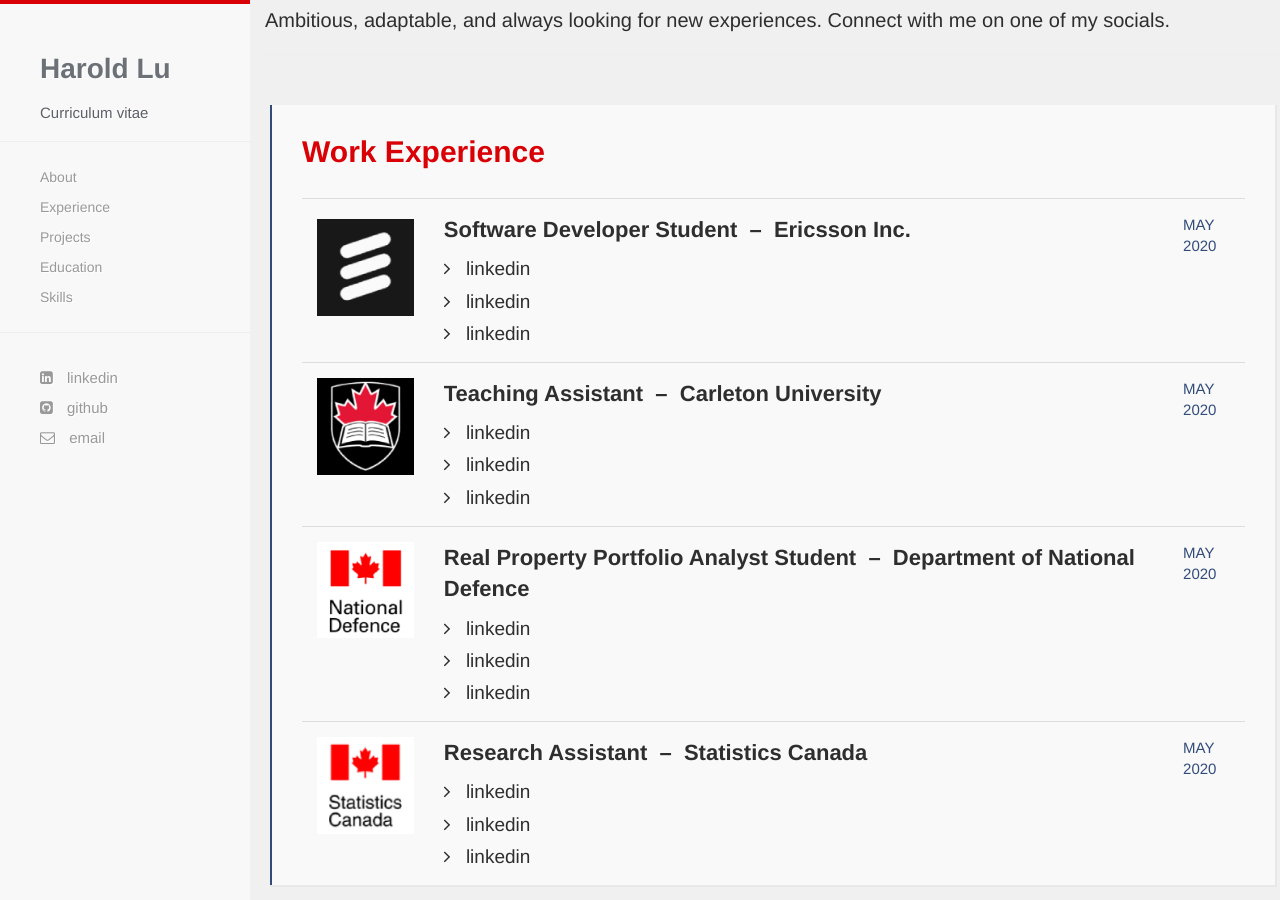
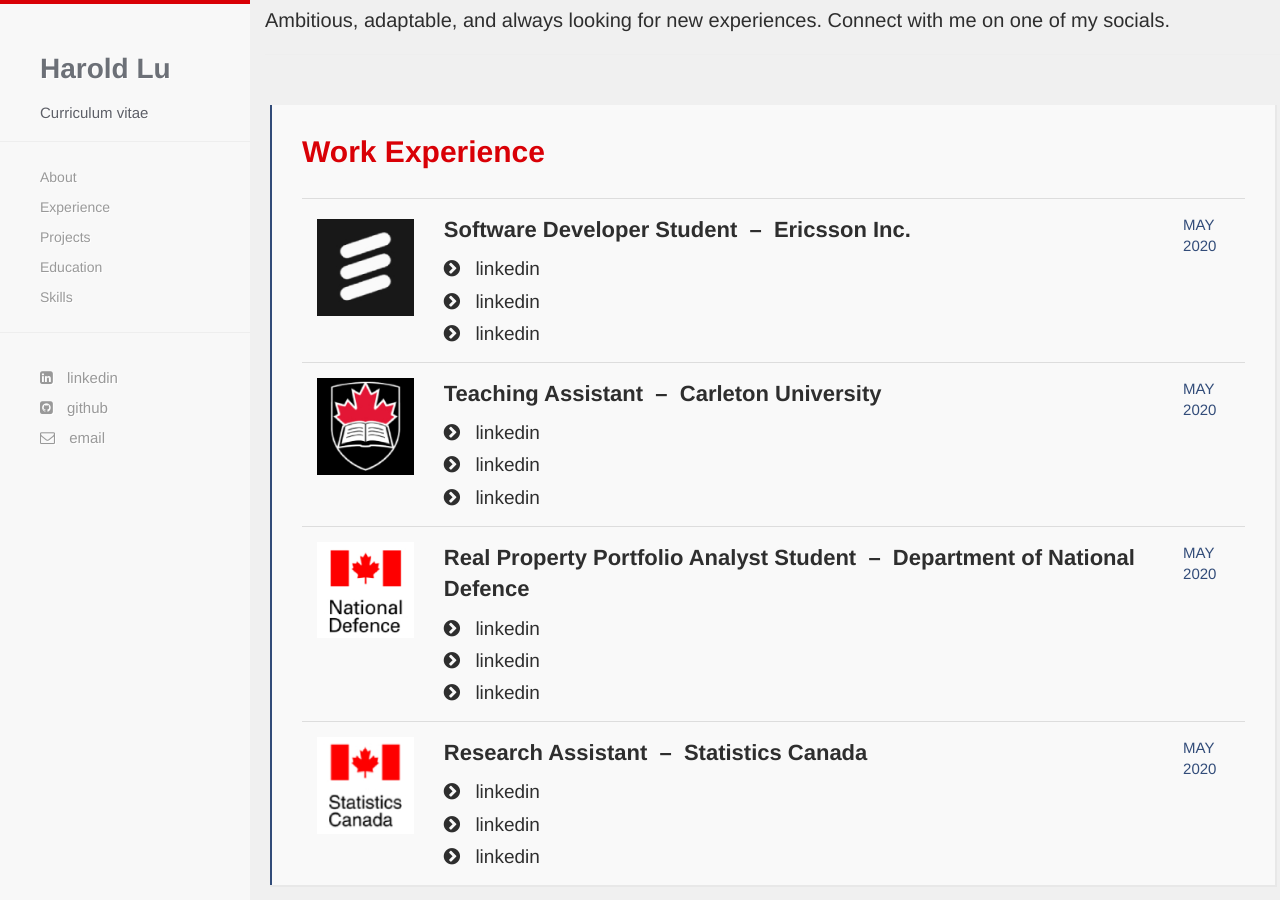
Before and after one commit to harold-lu/harold-lu.github.io, a Jekyll site: the page built from index.html, in a window 1280 px wide and 900 px high, scrolled down 896 px. Built offline with Jekyll 4.4.1, drawn with Linux system fonts in a browser that asks for light colours; nearby versions of some CDN libraries; some web fonts are replaced.

Commit message:
table update

```diff
--- a/index.html
+++ b/index.html
@@ -35,9 +35,9 @@
               <p style="color:#2e2e2e;font-size:22px;font-weight:600">Software Developer Student &nbsp;&ndash;&nbsp; Ericsson Inc.</p>
 			  <!-- <p style="color:#2e2e2e;font-size:18px;font-weight:400"> -->
 			  <ul  style="font-size:19px;font-weight:450;color:#2e2e2e;list-style-type: none;list-style-position:inside;margin:0;padding:0px 0px 0px 0px">
-				<li style="padding-bottom:5px"><i class="fa fa-angle-right" style="padding-right:10px"></i> linkedin</li>
-				<li style="padding-bottom:5px"><i class="fa fa-angle-right" style="padding-right:10px"></i> linkedin</li>
-				<li><i class="fa fa-angle-right" style="padding-right:10px"></i> linkedin</li>
+				<li style="padding-bottom:5px"><i class="fa fa-chevron-circle-right" style="padding-right:10px"></i> linkedin</li>
+				<li style="padding-bottom:5px"><i class="fa fa-chevron-circle-right" style="padding-right:10px"></i> linkedin</li>
+				<li><i class="fa fa-chevron-circle-right" style="padding-right:10px"></i> linkedin</li>
 			  </ul>
             </td>
             <td style="padding:15px 0px">
@@ -51,9 +51,9 @@
             <td style="width:80%;padding:15px">
               <p style="color:#2e2e2e;font-size:22px;font-weight:600">Teaching Assistant &nbsp;&ndash;&nbsp; Carleton University</p>
               <ul  style="font-size:19px;font-weight:450;color:#2e2e2e;list-style-type: none;list-style-position:inside;margin:0;padding:0px 0px 0px 0px">
-				<li style="padding-bottom:5px"><i class="fa fa-angle-right" style="padding-right:10px"></i> linkedin</li>
-				<li style="padding-bottom:5px"><i class="fa fa-angle-right" style="padding-right:10px"></i> linkedin</li>
-				<li><i class="fa fa-angle-right" style="padding-right:10px"></i> linkedin</li>
+				<li style="padding-bottom:5px"><i class="fa fa-chevron-circle-right" style="padding-right:10px"></i> linkedin</li>
+				<li style="padding-bottom:5px"><i class="fa fa-chevron-circle-right" style="padding-right:10px"></i> linkedin</li>
+				<li><i class="fa fa-chevron-circle-right" style="padding-right:10px"></i> linkedin</li>
 			  </ul>
 			</td>
             <td style="padding:15px 0px">
@@ -67,9 +67,9 @@
             <td style="width:80%;padding:15px">
               <p style="color:#2e2e2e;font-size:22px;font-weight:600">Real Property Portfolio Analyst Student &nbsp;&ndash;&nbsp; Department of National Defence</p>
 			  <ul  style="font-size:19px;font-weight:450;color:#2e2e2e;list-style-type: none;list-style-position:inside;margin:0;padding:0px 0px 0px 0px">
-				<li style="padding-bottom:5px"><i class="fa fa-angle-right" style="padding-right:10px"></i> linkedin</li>
-				<li style="padding-bottom:5px"><i class="fa fa-angle-right" style="padding-right:10px"></i> linkedin</li>
-				<li><i class="fa fa-angle-right" style="padding-right:10px"></i> linkedin</li>
+				<li style="padding-bottom:5px"><i class="fa fa-chevron-circle-right" style="padding-right:10px"></i> linkedin</li>
+				<li style="padding-bottom:5px"><i class="fa fa-chevron-circle-right" style="padding-right:10px"></i> linkedin</li>
+				<li><i class="fa fa-chevron-circle-right" style="padding-right:10px"></i> linkedin</li>
 			  </ul>
 			</td>
             <td style="padding:15px 0px">
@@ -83,9 +83,9 @@
             <td style="width:80%;padding:15px">
               <p style="color:#2e2e2e;font-size:22px;font-weight:600">Research Assistant &nbsp;&ndash;&nbsp; Statistics Canada</p>
 			  <ul  style="font-size:19px;font-weight:450;color:#2e2e2e;list-style-type: none;list-style-position:inside;margin:0;padding:0px 0px 0px 0px">
-				<li style="padding-bottom:5px"><i class="fa fa-angle-right" style="padding-right:10px"></i> linkedin</li>
-				<li style="padding-bottom:5px"><i class="fa fa-angle-right" style="padding-right:10px"></i> linkedin</li>
-				<li><i class="fa fa-angle-right" style="padding-right:10px"></i> linkedin</li>
+				<li style="padding-bottom:5px"><i class="fa fa-chevron-circle-right" style="padding-right:10px"></i> linkedin</li>
+				<li style="padding-bottom:5px"><i class="fa fa-chevron-circle-right" style="padding-right:10px"></i> linkedin</li>
+				<li><i class="fa fa-chevron-circle-right" style="padding-right:10px"></i> linkedin</li>
 			  </ul>
 			</td>
             <td style="padding:15px 0px">
```
